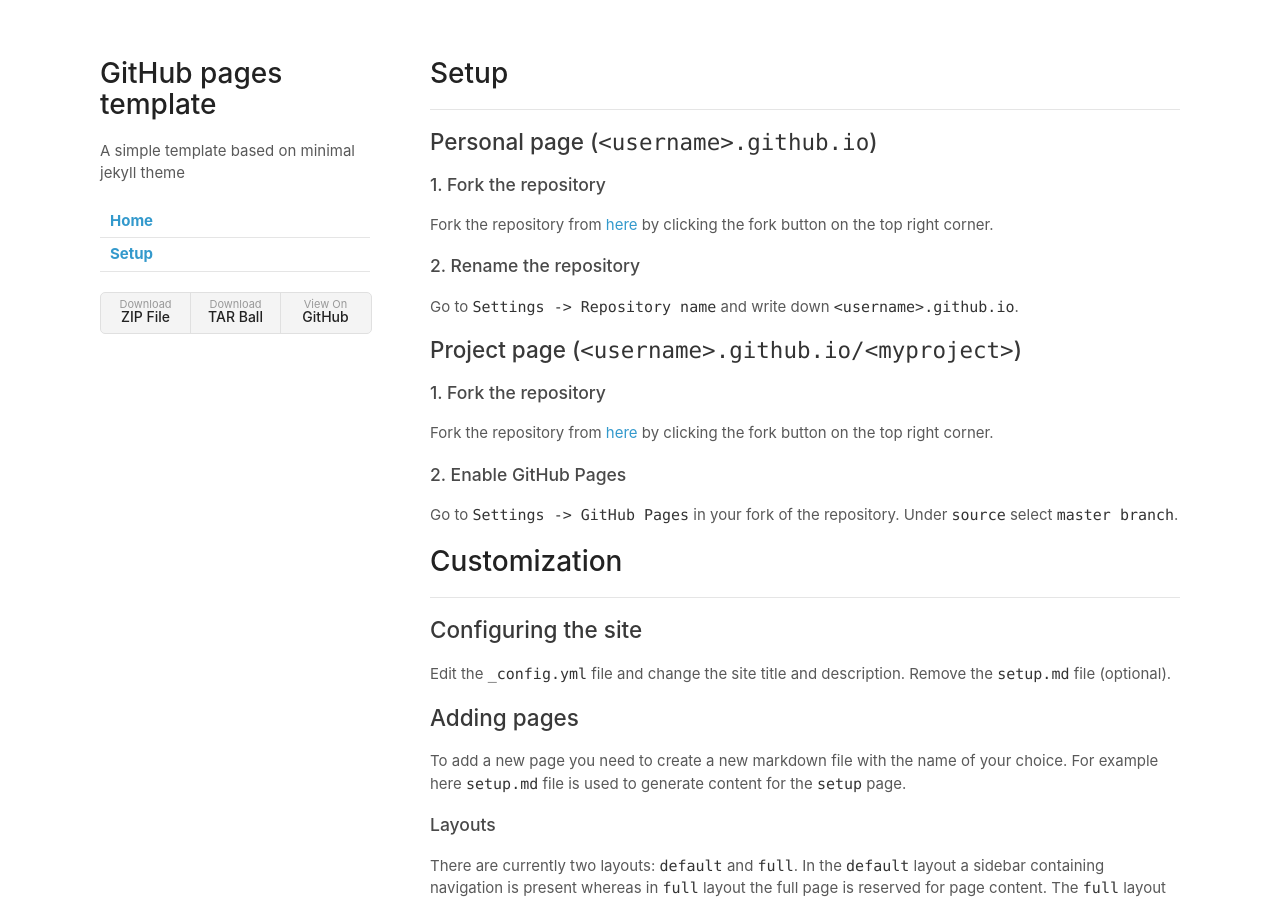
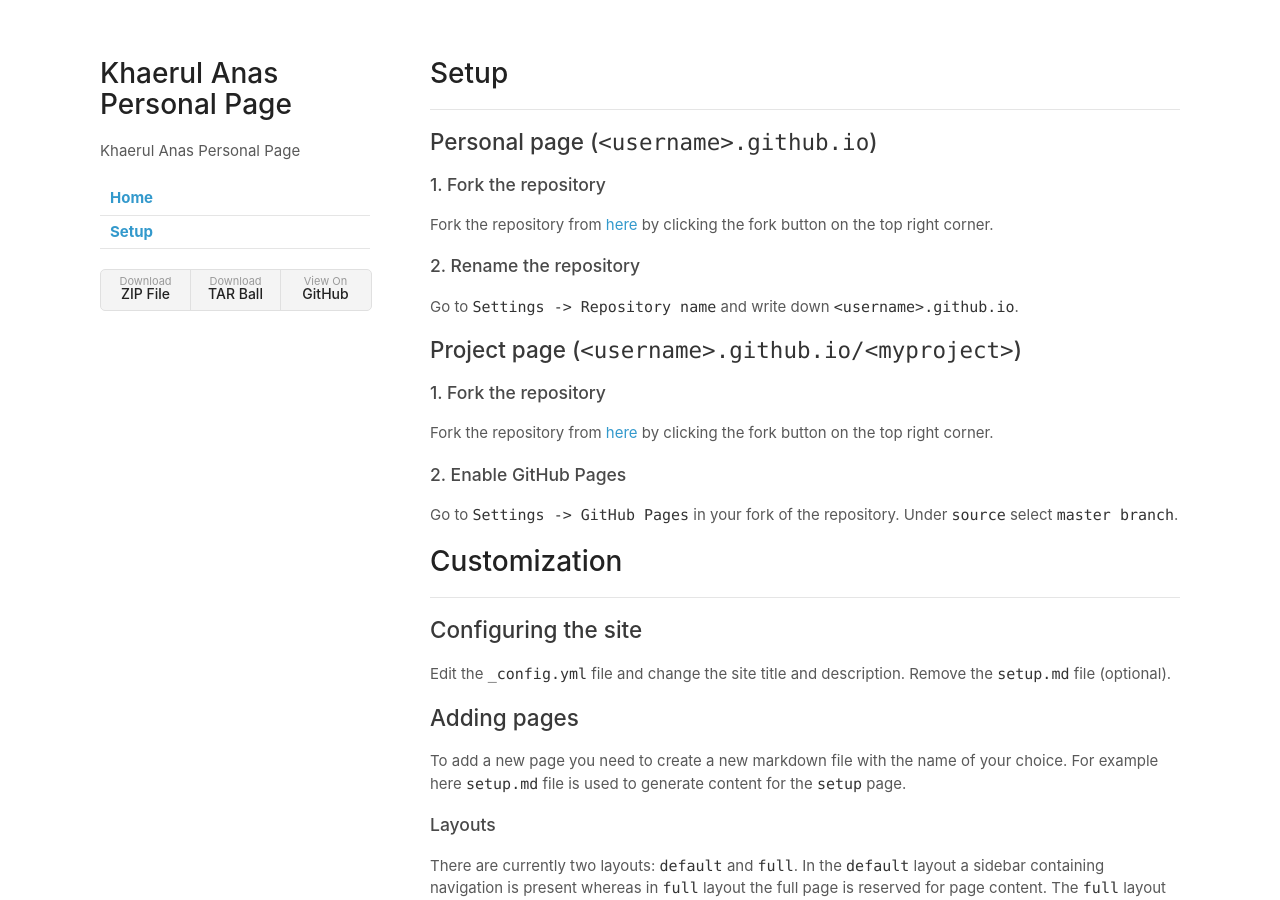
Before and after one commit to anskh-labs/anskh-labs.github.io, a Jekyll site: the page built from setup.md, in a window 1280 px wide and 900 px high. Built offline with Jekyll 4.4.1, drawn with Linux system fonts in a browser that asks for light colours; our own code applies the rules of GitHub Pages for plain Markdown files.

Commit message:
Update _config.yml

```diff
--- a/_config.yml
+++ b/_config.yml
@@ -1,6 +1,6 @@
 theme: jekyll-theme-minimal
-title: GitHub pages template
-description: A simple template based on minimal jekyll theme
+title: Khaerul Anas Personal Page
+description: Khaerul Anas Personal Page
 show_downloads: True
 navigation:
   - title: Home
```
